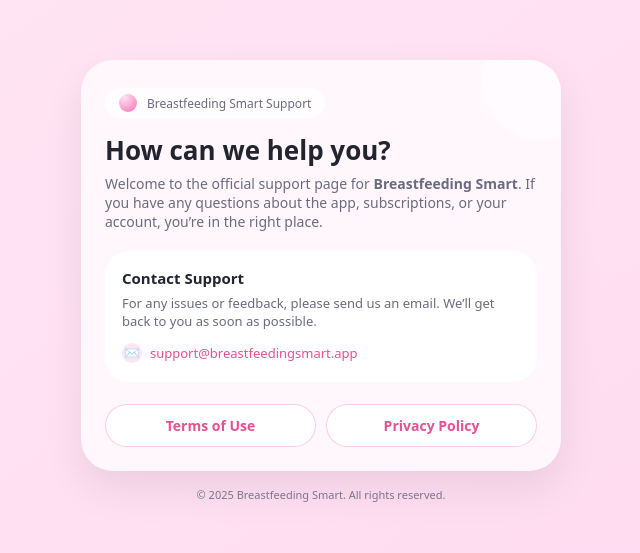
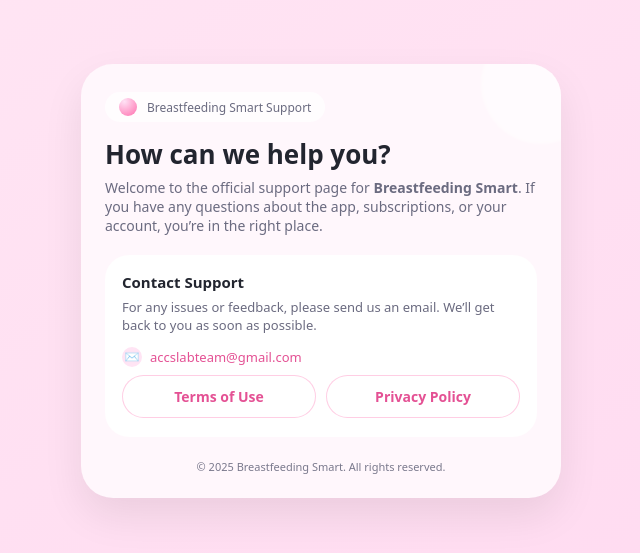
Before and after one commit to mtugce073-alt/Breastfeeding, a plain HTML site: page index.html in a window 1280 px wide. Shown: the part 119-672 px from the top of the page, without its empty margins (319-959 px from the left). Drawn offline with Linux system fonts and the light colour scheme.

Commit message:
Update index.html

```diff
--- a/index.html
+++ b/index.html
@@ -212,11 +212,11 @@
         <p class="support-text">
           For any issues or feedback, please send us an email. We’ll get back to you as soon as possible.
         </p>
-        <div class="support-email">
-          <span class="icon">✉️</span>
-          <span>support@breastfeedingsmart.app</span>
-        </div>
-      </div>
+       <div class="support-email">
+  <span class="icon">✉️</span>
+  <span>accslabteam@gmail.com</span>
+</div>
+
 
       <div class="buttons-row">
         <button class="btn btn-secondary" onclick="window.location.href='terms.html'">
```
